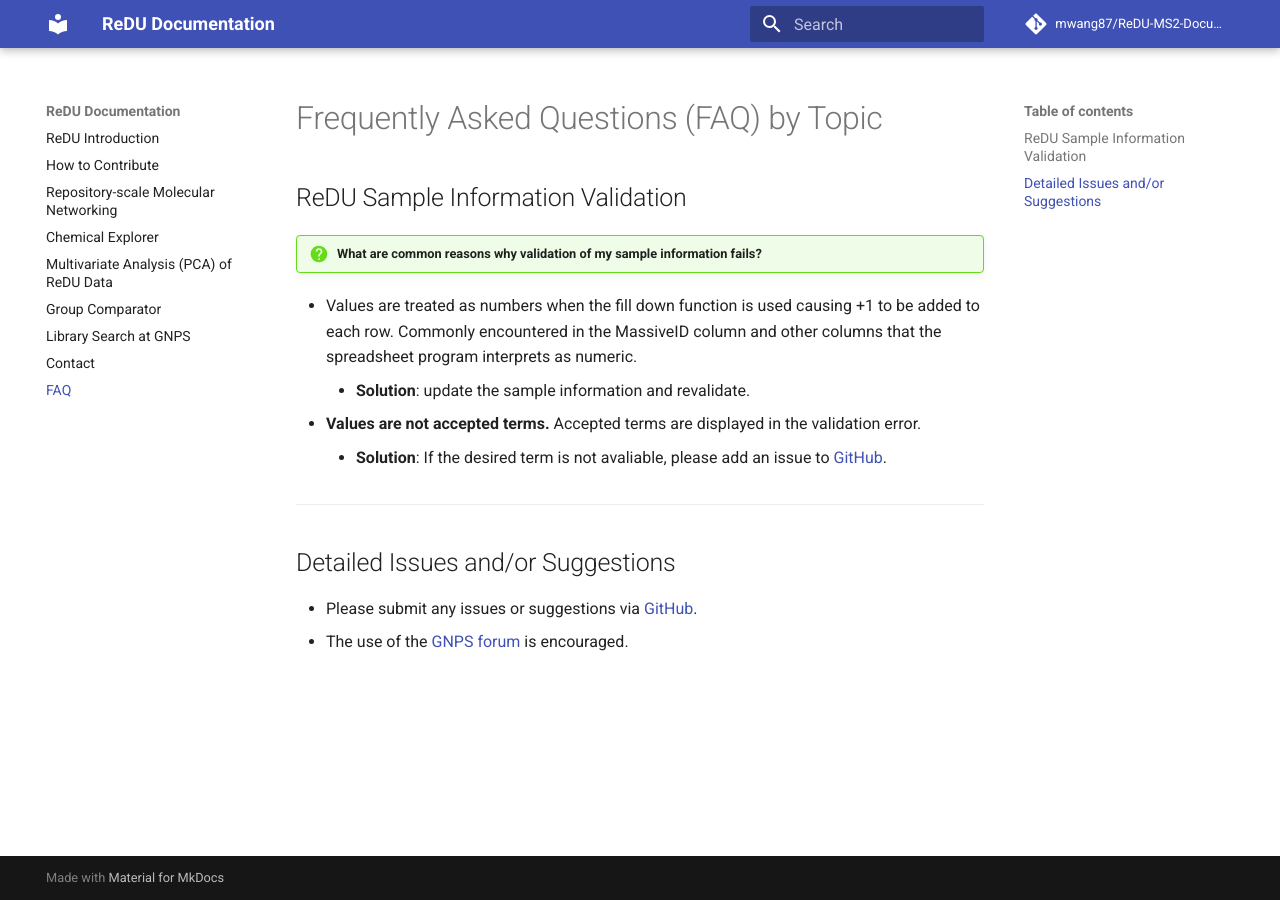
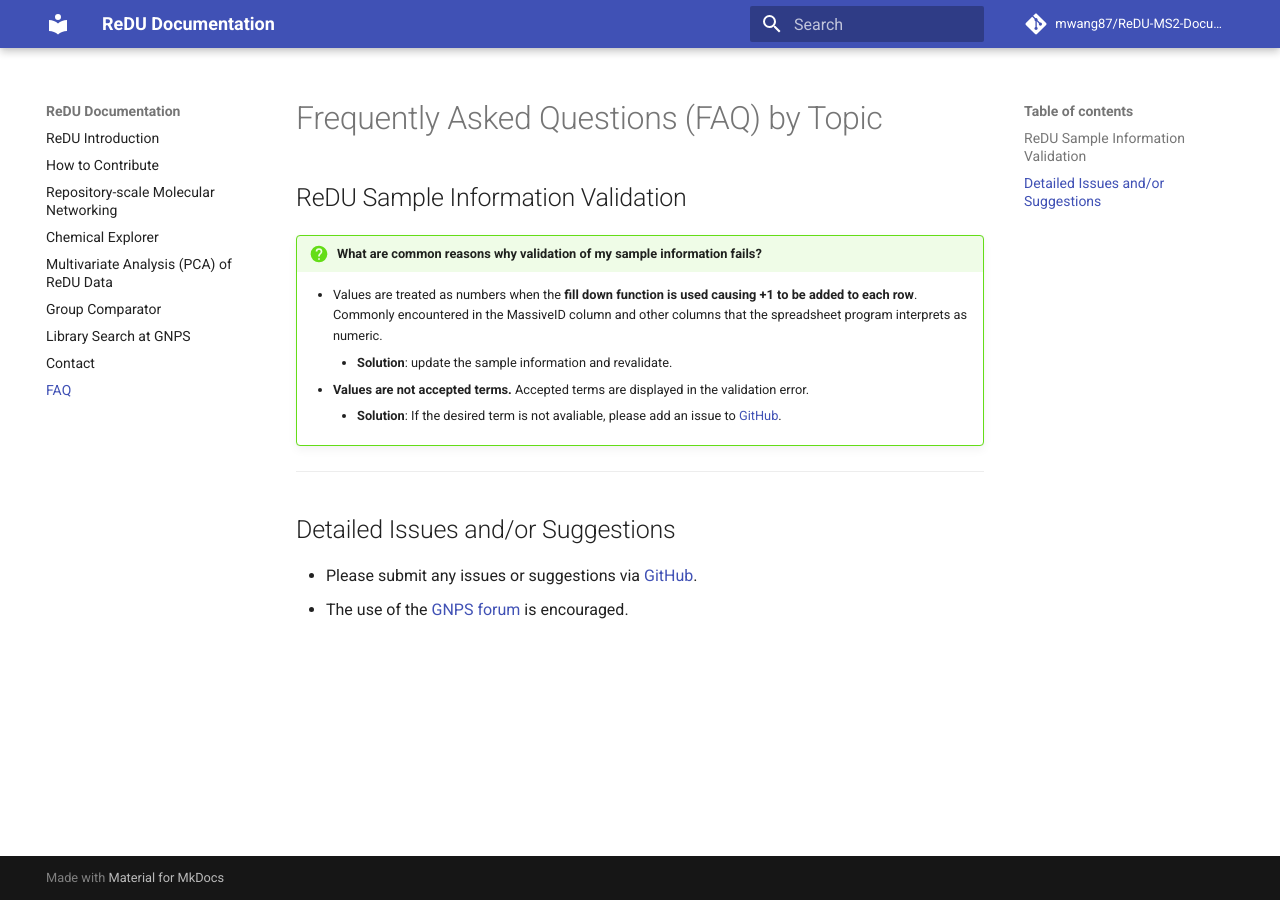
Before and after one commit to mwang87/ReDU-MS2-Documentation, an MkDocs documentation site: the page built from docs/FAQ.md, in a window 1280 px wide. Built offline with MkDocs 1.6.1 and Material for MkDocs 9.7.7, drawn with Linux system fonts in a browser that asks for light colours; comment, search, counter and statistics services are not loaded.

Commit message:
Update FAQ.md

```diff
--- a/docs/FAQ.md
+++ b/docs/FAQ.md
@@ -2,10 +2,10 @@
 
 ## ReDU Sample Information Validation
 !!! question "What are common reasons why validation of my sample information fails?"
-   - Values are treated as numbers when the fill down function is used causing +1 to be added to each row. Commonly encountered in the MassiveID column and other columns that the spreadsheet program interprets as numeric.
-      - **Solution**: update the sample information and revalidate.
-   - **Values are not accepted terms.** Accepted terms are displayed in the validation error.
-      - **Solution**: If the desired term is not avaliable, please add an issue to [GitHub](https://github.com/mwang87/ReDU-MS2-GNPS).
+	- Values are treated as numbers when the **fill down function is used causing +1 to be added to each row**. Commonly encountered in the MassiveID column and other columns that the spreadsheet program interprets as numeric.
+		- **Solution**: update the sample information and revalidate.
+	- **Values are not accepted terms.** Accepted terms are displayed in the validation error.
+		- **Solution**: If the desired term is not avaliable, please add an issue to [GitHub](https://github.com/mwang87/ReDU-MS2-GNPS).
 
 ---
 
```
